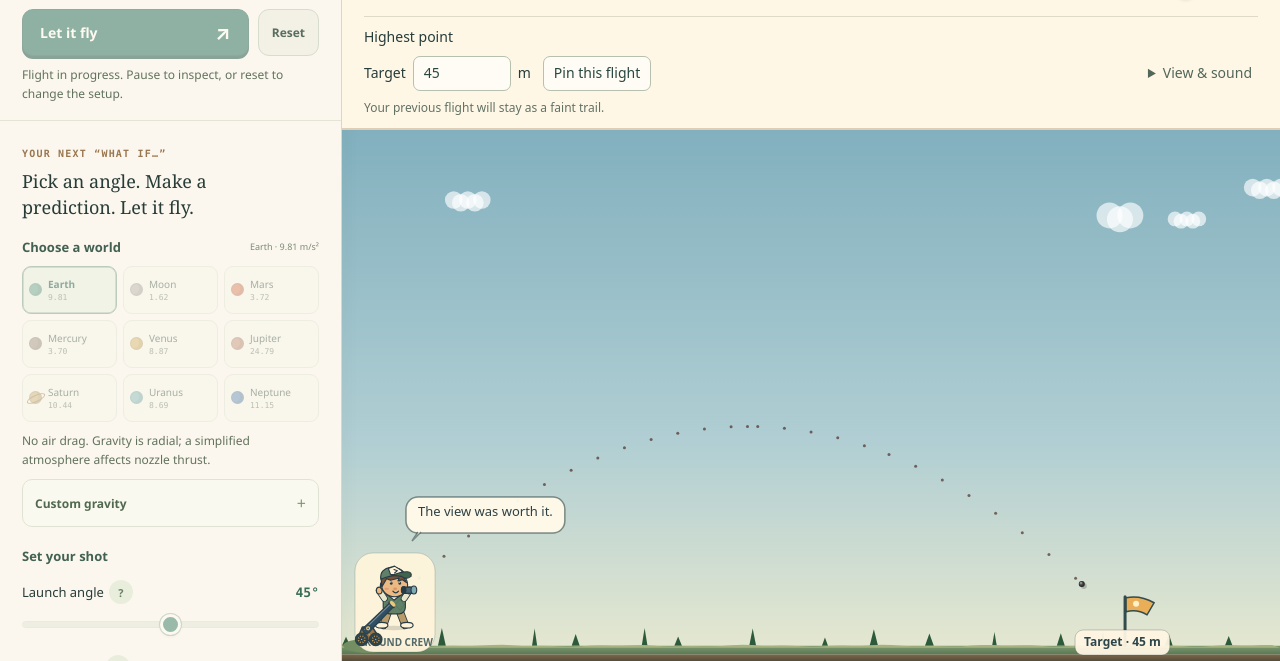
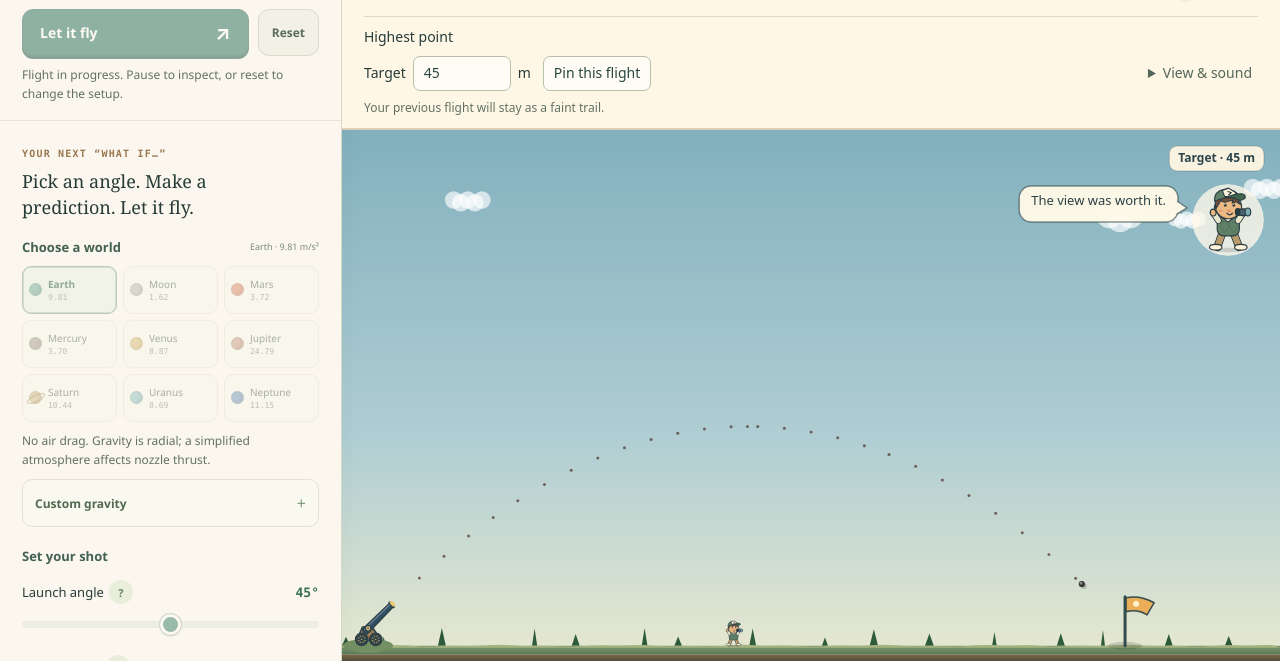
Before and after one commit to LightningPhil/Ballistics, a website built with Vite: page index.html in a window 1280 px wide. Both pictures are taken after a click on the button "Launch". Shown: the part 139-800 px from the top of the page. Built offline with nearby package versions, Linux system fonts and the light colour scheme.

Commit message:
Keep the field clear and move target notes and character asides to the upper right

```diff
--- a/src/main.ts
+++ b/src/main.ts
@@ -1538,6 +1538,7 @@ function loop(timestamp) {
 
   // Particles (shared across both modes)
   Renderer.drawParticles(particles);
+  Renderer.drawSceneNotes(deck.target, currentMode, activeCharacter);
 
   requestAnimationFrame(loop);
 }
--- a/src/nozzle_render.ts
+++ b/src/nozzle_render.ts
@@ -27,7 +27,7 @@ import { RocketPropellants } from './rocket_propellants.ts';
 
 // ── Layout Constants ─────────────────────────────────────────────────────
 var INSET_MARGIN_X = 20;
-var INSET_MARGIN_Y = 20;
+var INSET_MARGIN_Y = 150; // Leave room for the target readout and character asides.
 var INSET_MAX_W    = 320;
 var INSET_MAX_H    = 184;
 var INSET_W_FRAC   = 0.28;
@@ -575,7 +575,7 @@ function draw(ctx, canvasW, canvasH, d) {
   var iw = Math.min(INSET_MAX_W, Math.max(260, canvasW * INSET_W_FRAC));
   var ih = INSET_MAX_H;
   // Don't draw if canvas is too small
-  if (canvasW < 580 || canvasH < 330) return;
+  if (canvasW < 580 || canvasH < INSET_MARGIN_Y + ih + 20) return;
 
   var ix = canvasW - iw - INSET_MARGIN_X;
   var iy = INSET_MARGIN_Y;
--- a/src/renderer.ts
+++ b/src/renderer.ts
@@ -621,7 +621,6 @@ function drawTarget(value, mode = 'cannon') {
   ctx.lineCap = 'round';
   ctx.lineWidth = 2;
   ctx.strokeStyle = '#315d59';
-  var distance = Math.abs(value) >= 1000 ? (value / 1000).toFixed(1) + ' km' : Math.round(value) + ' m';
   if (rocketMode) {
     ctx.strokeStyle = 'rgba(236,201,115,.9)';
     ctx.setLineDash([6, 5]);
@@ -633,12 +632,9 @@ function drawTarget(value, mode = 'cannon') {
     }
     ctx.setLineDash([]);
     var markerY = clamp(point.y, 30, H - 35);
-    drawAnnotation('Height goal · ' + distance, clamp(point.x + 22, 16, W - 170), markerY - 25);
     ctx.fillStyle = '#f3cf76';ctx.beginPath();ctx.arc(clamp(point.x,12,W-12),markerY,5,0,Math.PI*2);ctx.fill();
   } else {
-    if (point.x < -60 || point.x > W + 60 || point.y < -70 || point.y > H + 70) {
-      drawAnnotation('Target · ' + distance + (point.x > W ? ' →' : ' ←'),clamp(point.x,12,W-145),H-35);
-    } else {
+    if (point.x >= -60 && point.x <= W + 60 && point.y >= -70 && point.y <= H + 70) {
       ctx.translate(point.x,point.y);
       if (curveActive) ctx.rotate(value / curveRadius);
       ctx.fillStyle = 'rgba(33,52,48,.18)';ctx.beginPath();ctx.ellipse(0,0,17,4,0,0,Math.PI*2);ctx.fill();
@@ -648,11 +644,27 @@ function drawTarget(value, mode = 'cannon') {
       ctx.lineTo(22,-31);ctx.quadraticCurveTo(12,-37,1,-34);ctx.closePath();
       ctx.fillStyle='#e9ae57';ctx.fill();ctx.lineWidth=1.5;ctx.stroke();
       ctx.fillStyle='#fff1c8';ctx.beginPath();ctx.arc(11,-42,3,0,Math.PI*2);ctx.fill();
-      ctx.restore();ctx.save();
-      drawAnnotation('Target · ' + distance,clamp(point.x-50,12,W-140),clamp(point.y+10,16,H-31));
     }
   }
   ctx.restore();
+}
+
+/** Screen-space notes stay clear of the target and the running character. */
+function drawSceneNotes(value, mode, char) {
+  if (Number.isFinite(value)) {
+    var rocketMode = mode === 'rocket';
+    var point = toCanvas(rocketMode ? TOWER_BASE_X_M : value, rocketMode ? value : 0);
+    var distance = Math.abs(value) >= 1000 ? (value / 1000).toFixed(1) + ' km' : Math.round(value) + ' m';
+    var direction = point.x > W ? ' →' : point.x < 0 ? ' ←' : point.y < 0 ? ' ↑' : point.y > H ? ' ↓' : '';
+    var text = (rocketMode ? 'Height goal · ' : 'Target · ') + distance + direction;
+    ctx.save();
+    ctx.font = '600 12px system-ui, sans-serif';
+    drawAnnotation(text, W - ctx.measureText(text).width - 34, 16);
+    ctx.restore();
+  }
+  if (char?.visible && char.banter !== false && char.bubbleText) {
+    drawCharacterAside(char);
+  }
 }
 
 function drawAnnotation(text, x, y) {
@@ -1844,6 +1856,16 @@ function roundRect(x, y, w, h, r) {
 function drawCharacter(char) {
   if (!char || !char.visible) return;
 
+  var position = toCanvas(char.x, 0);
+  ctx.save();
+  ctx.translate(position.x, position.y);
+  ctx.rotate(surfaceNormalAngle(char.x));
+  drawCharacterSprite(0, 0, currentPPM, char);
+  ctx.restore();
+}
+
+function drawCharacterSprite(cx, cy, s, char) {
+
   // Normalize rocket_startled to startled for drawing purposes
   // (visually identical, only duration differs — handled in main.js)
   var drawChar = char;
@@ -1855,45 +1877,21 @@ function drawCharacter(char) {
     drawChar.state = 'startled';
   }
 
-  var position = toCanvas(drawChar.x, 0);
-  var cx = position.x;
-  var cy = position.y;
-  var s = currentPPM;
-  var docked = s < 26 || cx < 30 || cx > W - 30 || cy < 70 || cy > H + 30;
-  if (docked) {
-    // A labelled reaction portrait, rather than a giant character on a planet.
-    cx = 52; cy = H - 23; s = 43;
-    ctx.save();
-    ctx.beginPath();ctx.roundRect(13,H-108,80,99,18);
-    ctx.fillStyle='rgba(255,245,220,.94)';ctx.fill();
-    ctx.strokeStyle='rgba(48,73,68,.2)';ctx.lineWidth=1;ctx.stroke();
-    ctx.fillStyle='#536969';ctx.font='600 10px system-ui, sans-serif';
-    ctx.textAlign='center';ctx.fillText('GROUND CREW',53,H-15);
-    ctx.restore();
-    cy -= 10;
-  }
   var isCrew = ['golfer','alien','spaceman','robot','icerobot'].includes(drawChar.type);
   if (isCrew) {
     drawCrew(ctx,cx,cy,s*1.32,drawChar);
   } else {
-    // The planet-specific guests keep their own silhouettes and share the same LOD.
-    s = docked ? 37 : Math.max(24,s);
-
-  switch (drawChar.type) {
-    case 'newt':      drawNewt(cx, cy, s, drawChar); break;
-    case 'whale':     drawWhale(cx, cy, s, drawChar); break;
-    case 'snowman':   drawSnowman(cx, cy, s, drawChar); break;
-    case 'submarine': drawSubmarine(cx, cy, s, drawChar); break;
-  }
-  }
-
-  // Thought bubble (drawn above head)
-  if (char.banter !== false && char.bubbleText) {
-    var bubbleYOff = s * 1.7;
-    if (drawChar.type === 'submarine') bubbleYOff = s * 1.2;
-    else if (drawChar.type === 'newt') bubbleYOff = s * 0.8;
-    else if (drawChar.type === 'whale') bubbleYOff = s * 2.0;
-    drawThoughtBubble(cx, docked ? H - 116 : cy - bubbleYOff, s, char.bubbleText);
+    // Scale strokes and animation offsets too, so guests shrink with the world.
+    ctx.save();
+    ctx.translate(cx, cy);
+    ctx.scale(s / 80, s / 80);
+    switch (drawChar.type) {
+      case 'newt':      drawNewt(0, 0, 80, drawChar); break;
+      case 'whale':     drawWhale(0, 0, 80, drawChar); break;
+      case 'snowman':   drawSnowman(0, 0, 80, drawChar); break;
+      case 'submarine': drawSubmarine(0, 0, 80, drawChar); break;
+    }
+    ctx.restore();
   }
 }
 
@@ -2418,13 +2416,13 @@ function drawWhale(cx, cy, s, char) {
   ctx.restore();
 }
 
-// ── Thought Bubble ─────────────────────────────────────────────────────────
-function drawThoughtBubble(cx, cy, _s, text) {
+// ── Occasional character aside, beneath the target readout ──────────────────
+function drawCharacterAside(char) {
   ctx.save();
   ctx.font = '500 13px system-ui, sans-serif';
-  var maxWidth = Math.min(220, W - 40);
+  var maxWidth = Math.min(190, W - 112);
   var lines = [], current = '';
-  for (var word of String(text).split(/\s+/)) {
+  for (var word of String(char.bubbleText).split(/\s+/)) {
     var next = current ? current + ' ' + word : word;
     if (current && ctx.measureText(next).width > maxWidth - 24) {
       lines.push(current); current = word;
@@ -2433,19 +2431,22 @@ function drawThoughtBubble(cx, cy, _s, text) {
   if (current) lines.push(current);
   var bubbleW = Math.min(maxWidth,Math.max(64,...lines.map(line=>ctx.measureText(line).width+24)));
   var bubbleH = lines.length*18+18;
-  var bx = clamp(cx + 12,10,W-bubbleW-10);
-  var by = clamp(cy-bubbleH-12,10,H-bubbleH-10);
+  var bx = W - 102 - bubbleW;
+  var by = 56;
   ctx.fillStyle='rgba(255,249,233,.97)';
   ctx.strokeStyle='rgba(39,61,61,.55)';ctx.lineWidth=1.5;
   ctx.beginPath();ctx.roundRect(bx,by,bubbleW,bubbleH,12);ctx.fill();ctx.stroke();
-  if(cy>by+bubbleH && cy<by+bubbleH+60) {
-    ctx.beginPath();ctx.moveTo(clamp(cx,bx+12,bx+bubbleW-12),by+bubbleH-1);
-    ctx.lineTo(clamp(cx-7,bx+6,bx+bubbleW-6),by+bubbleH+8);
-    ctx.lineTo(clamp(cx+12,bx+15,bx+bubbleW-6),by+bubbleH-1);
-    ctx.fill();ctx.stroke();
-  }
+  ctx.beginPath();ctx.moveTo(bx+bubbleW-1,by+15);
+  ctx.lineTo(bx+bubbleW+9,by+22);ctx.lineTo(bx+bubbleW-1,by+28);
+  ctx.fill();ctx.stroke();
   ctx.fillStyle='#2d4145';ctx.textAlign='left';ctx.textBaseline='top';
   lines.forEach((line,i)=>ctx.fillText(line,bx+12,by+9+i*18));
+
+  // A duplicate only while speaking; the character keeps moving in the field.
+  ctx.beginPath();ctx.arc(W-52,90,36,0,Math.PI*2);ctx.clip();
+  ctx.fillStyle='rgba(255,249,233,.78)';ctx.fill();
+  var scale = char.type === 'newt' ? 100 : char.type === 'submarine' ? 74 : char.type === 'whale' ? 36 : 43;
+  drawCharacterSprite(W-52,120,scale,char);
   ctx.restore();
 }
 
@@ -2986,6 +2987,7 @@ export const Renderer = {
   drawTrajectoryDot: drawTrajectoryDot,
   drawGhost: drawGhost,
   drawTarget: drawTarget,
+  drawSceneNotes: drawSceneNotes,
   drawFlag: drawFlag,
   drawCrater: drawCrater,
   drawGasHole: drawGasHole,
```
Also changed, not shown: dist-single/index.html (+2 -2 lines), tests/renderer.test.mjs (+4 -2 lines).
